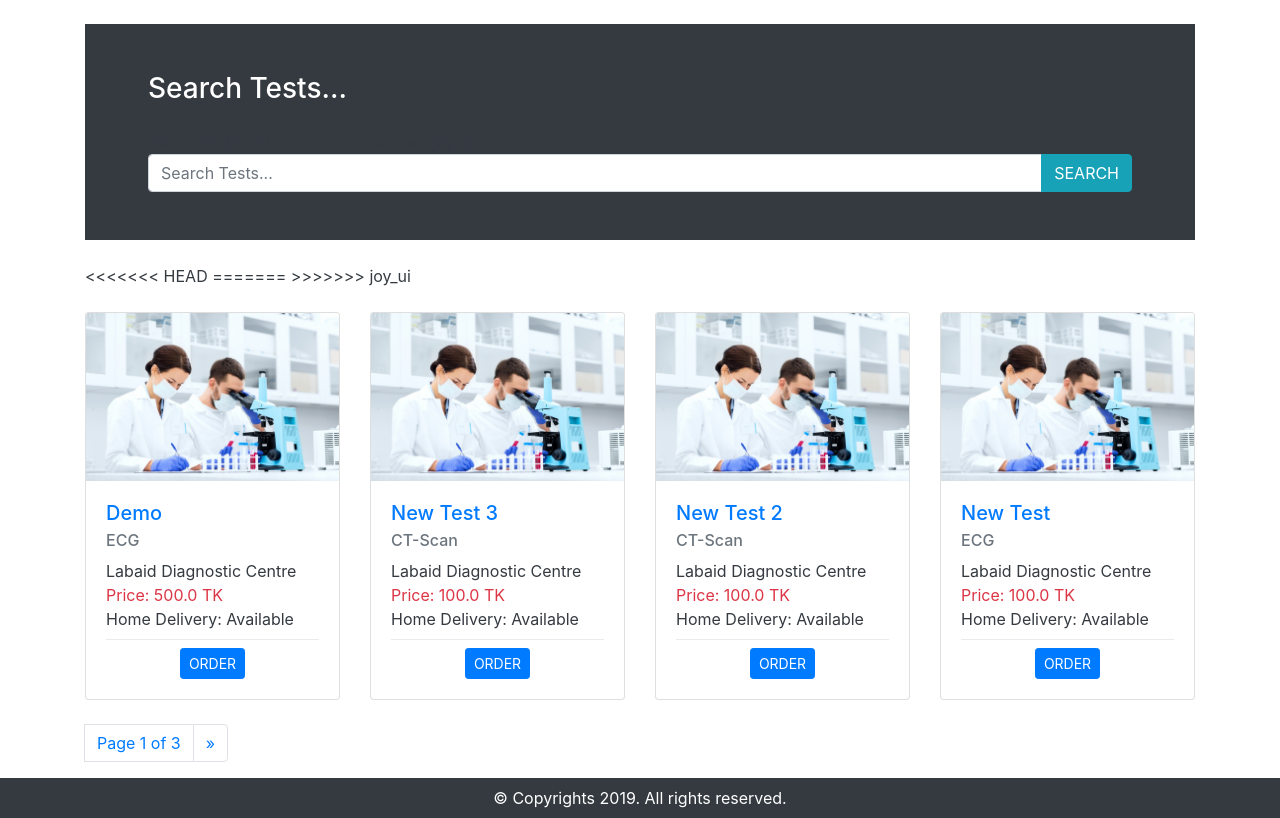
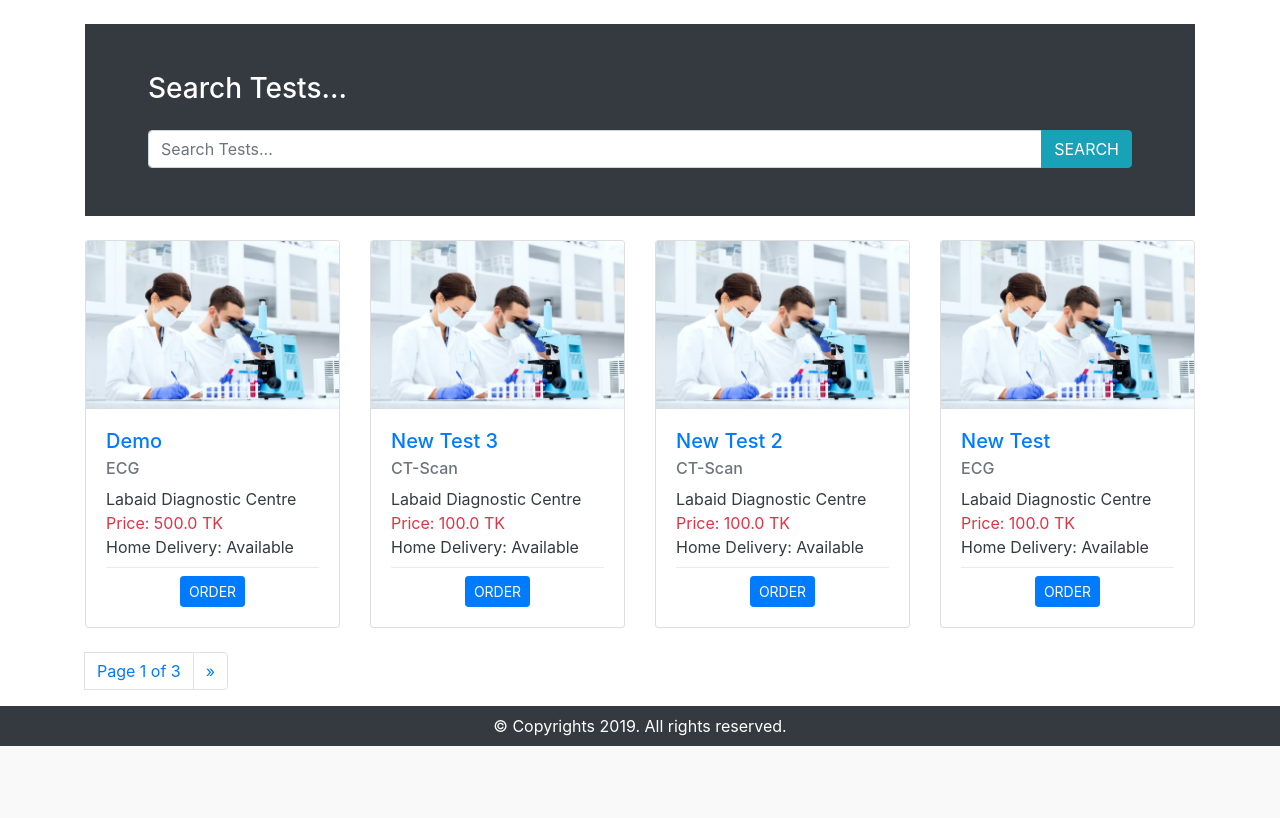
Before and after one commit to siyam04/ODLRS_v.2, a Django app: page / in a window 1280 px wide. Shown: the part 56-874 px from the top of the page. After the commit the page ends 802 px from the top, so only its background shows below. Run offline with Django 3.2, Linux system fonts and the light colour scheme; data comes from the database, SQL or seed files in the repository; some libraries are stand-ins or nearby versions.

Commit message:
remove conflict

```diff
--- a/templates/home.html
+++ b/templates/home.html
@@ -16,10 +16,6 @@
             <h3 class="text-white mb-4">Search Tests...</h3>
 
             <form class="search" action="" method="GET">
-<<<<<<< HEAD
-=======
-
->>>>>>> joy_ui
                 <div class="input-group">
                     <input type="text" class="form-control" name='q' placeholder="Search Tests..."
                         aria-label="Recipient's username" aria-describedby="basic-addon2">
@@ -35,10 +31,6 @@
     </div>
 
 
-<<<<<<< HEAD
-=======
-
->>>>>>> joy_ui
     <div class="row my-4">
         {% for test in T %}
         <div class="col-3">
```
